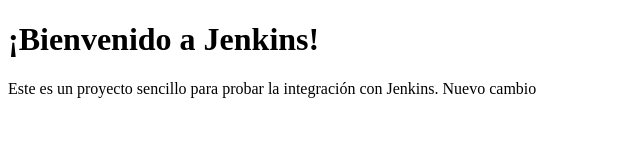
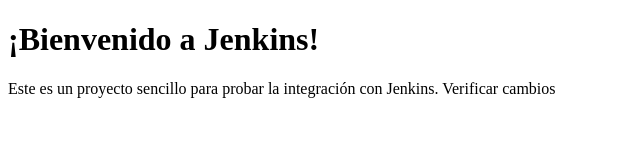
Before and after one commit to glomarperu/mi-proyecto-jenkins, a plain HTML site: page index.html in a window 1280 px wide. Shown: the full height of the page, 0-640 px from the left. Drawn offline with Linux system fonts and the light colour scheme.

Commit message:
Descripción del cambio Nuevo

```diff
--- a/index.html
+++ b/index.html
@@ -7,6 +7,6 @@
 </head>
 <body>
   <h1>¡Bienvenido a Jenkins!</h1>
-  <p>Este es un proyecto sencillo para probar la integración con Jenkins. Nuevo cambio</p>
+  <p>Este es un proyecto sencillo para probar la integración con Jenkins. Verificar cambios</p>
 </body>
 </html>
```
